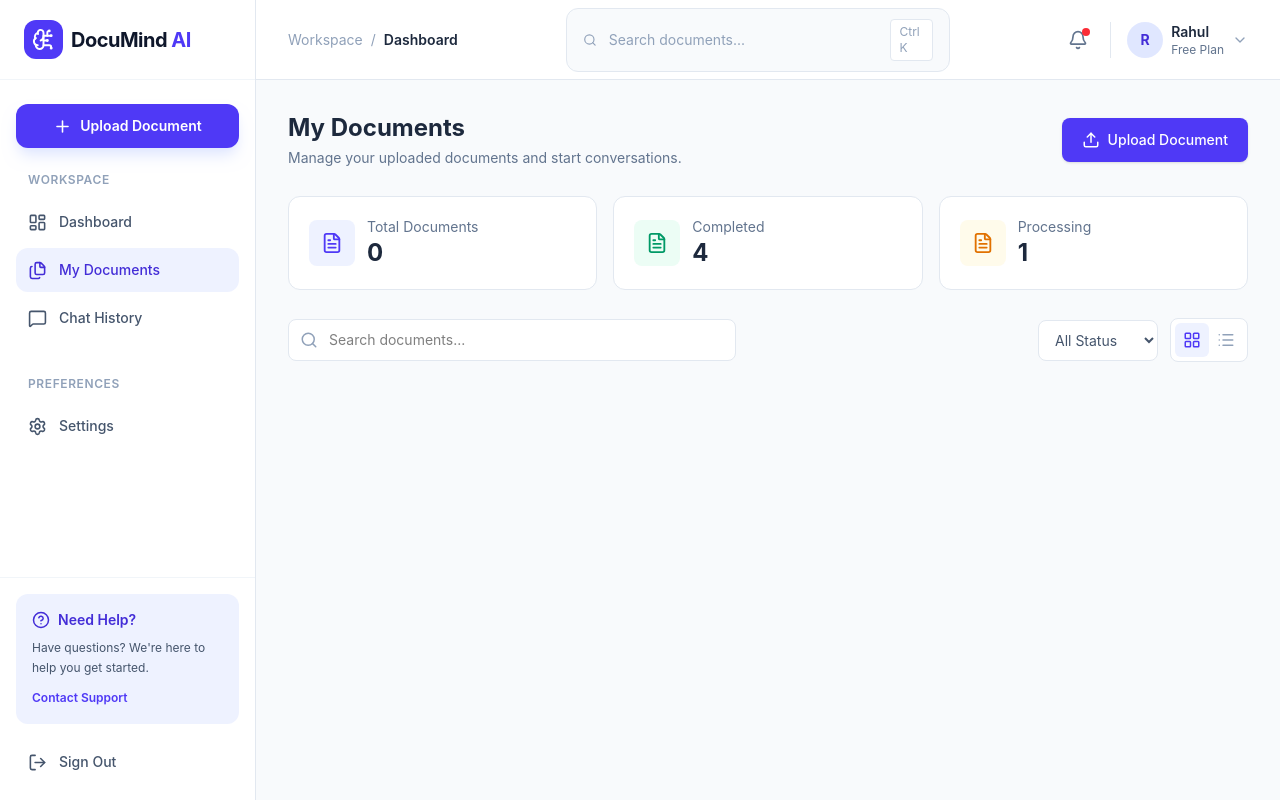
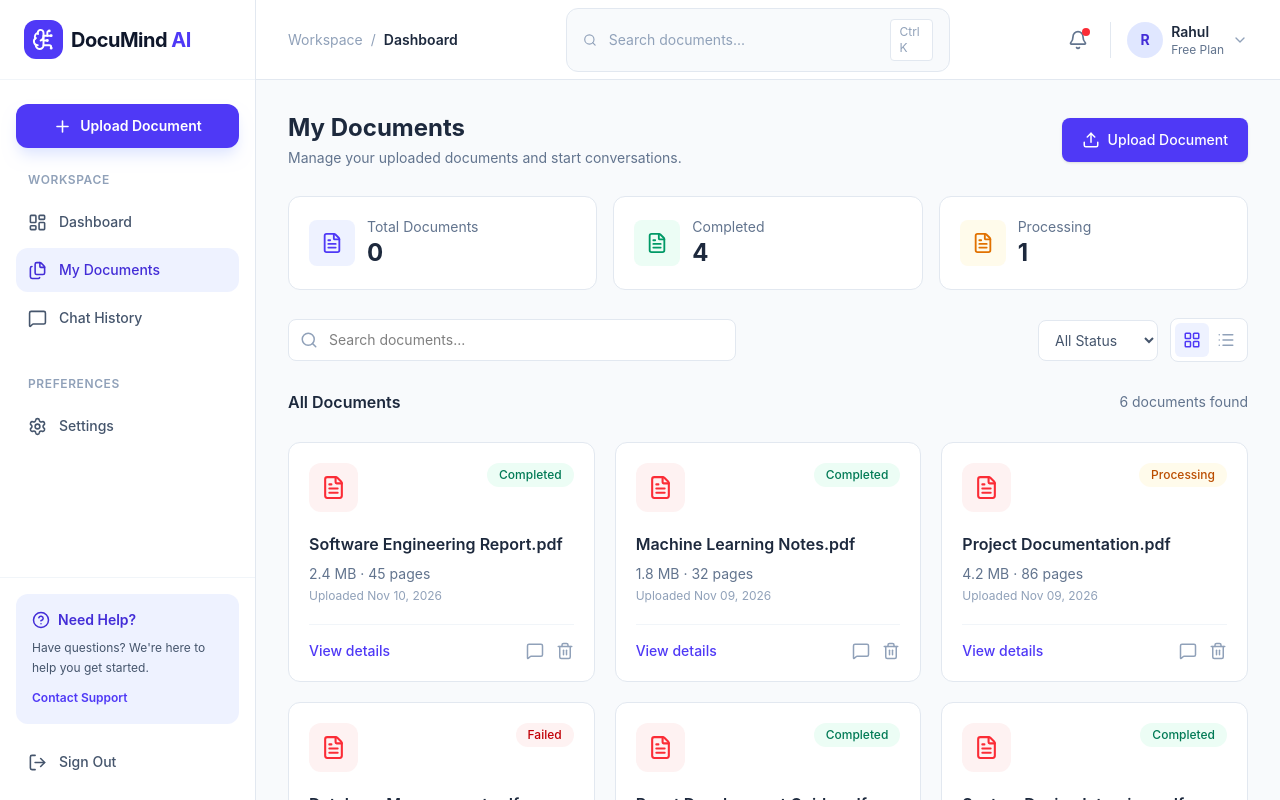
Before and after one commit to rahulsherikar2408/DocuMind-AI, a React (Vite) app in the folder client/: page /documents in a window 1280 px wide. Shown: the top 800 px of the page. Built offline with nearby package versions, Linux system fonts and the light colour scheme.

Commit message:
feat: add DocumentCard component to display documents in grid view on Documents page

```diff
--- a/client/src/components/documents/DocumentCard.tsx
+++ b/client/src/components/documents/DocumentCard.tsx
@@ -0,0 +1,72 @@
+import { FileText, MessageSquare, Trash2 } from "lucide-react";
+import { Link } from "react-router-dom";
+import type { Document } from "../../types/document";
+
+interface DocumentCardProps {
+  document: Document;
+  onDelete: (id: string) => void;
+}
+
+function DocumentCard({ document, onDelete }: DocumentCardProps) {
+  const statusStyles = {
+    Completed: "bg-emerald-50 text-emerald-700",
+    Processing: "bg-amber-50 text-amber-700",
+    Failed: "bg-red-50 text-red-700",
+  };
+
+  return (
+    <div className="rounded-xl border border-slate-200 bg-white p-5 transition hover:-translate-y-1 hover:shadow-md">
+      <div className="flex items-start justify-between">
+        <div className="rounded-xl bg-red-50 p-3">
+          <FileText size={25} className="text-red-500" />
+        </div>
+
+        <span
+          className={`rounded-full px-3 py-1 text-xs font-medium ${statusStyles[document.status]}`}
+        >
+          {document.status}
+        </span>
+      </div>
+
+      <h3 className="mt-5 truncate font-semibold text-slate-800">
+        {document.name}
+      </h3>
+
+      <p className="mt-2 text-sm text-slate-500">
+        {document.size} · {document.pages} pages
+      </p>
+
+      <p className="mt-1 text-xs text-slate-400">Uploaded {document.date}</p>
+
+      <div className="mt-5 flex items-center justify-between border-t border-slate-100 pt-4">
+        <Link
+          to={`/documents/${document.id}`}
+          className="text-sm font-medium text-indigo-600 hover:text-indigo-700"
+        >
+          View details
+        </Link>
+
+        <div className="flex items-center gap-3">
+          <Link
+            to={`/chat/${document.id}`}
+            title="Chat with document"
+            className="text-slate-400 transition hover:text-indigo-600"
+          >
+            <MessageSquare size={18} />
+          </Link>
+
+          <button
+            type="button"
+            title="Delete document"
+            onClick={() => onDelete(document.id)}
+            className="text-slate-400 transition hover:text-red-600"
+          >
+            <Trash2 size={18} />
+          </button>
+        </div>
+      </div>
+    </div>
+  );
+}
+
+export default DocumentCard;
--- a/client/src/pages/Documents.tsx
+++ b/client/src/pages/Documents.tsx
@@ -7,6 +7,7 @@ import DocumentFilters from "../components/documents/DocumentFilters";
 
 import type { Document } from "../types/document";
 import type { ViewMode } from "../components/documents/DocumentFilters";
+import DocumentCard from "../components/documents/DocumentCard";
 
 const initialDocuments: Document[] = [
   {
@@ -165,6 +166,29 @@ function Documents() {
         />
 
         {/* Document Count */}
+        <div className="flex items-center justify-between">
+          <h2 className="font-semibold text-slate-800">
+            All Documents
+          </h2>
+          <p className="text-sm text-slate-500">
+            {filteredDocuments.length} documents found
+          </p>
+        </div>
+
+        {/* Grid View */}
+        {view === "grid" && filteredDocuments.length > 0 && (
+          <div className="grid grid-cols-1 gap-5 sm:grid-cols-2 xl:grid-cols-3">
+            {filteredDocuments.map((document) => (
+              <DocumentCard
+                key={document.id}
+                document={document}
+                onDelete={handleDelete}
+              />
+            ))}
+          </div>
+        )}
+
+        {/* Table View */}
       </div>
     </DashboardLayout>
   );
```
